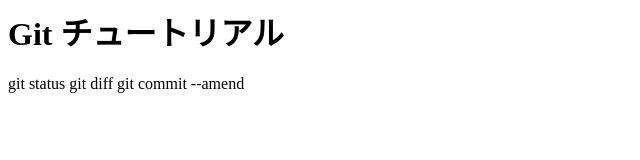
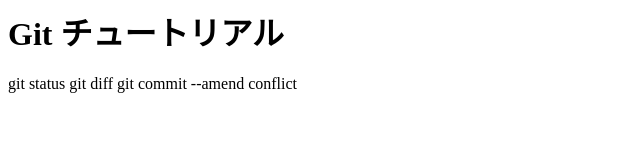
Before and after one commit to kg534/git_tutorial, a plain HTML site: page index.html in a window 1280 px wide. Shown: the full height of the page, 0-640 px from the left. Drawn offline with Linux system fonts and the light colour scheme.

Commit message:
conflictを追記

```diff
--- a/index.html
+++ b/index.html
@@ -2,3 +2,4 @@
 <g>git status</g>
 <g>git diff</g>
 <g>git commit --amend</g>
+<g>conflict</g>
```
